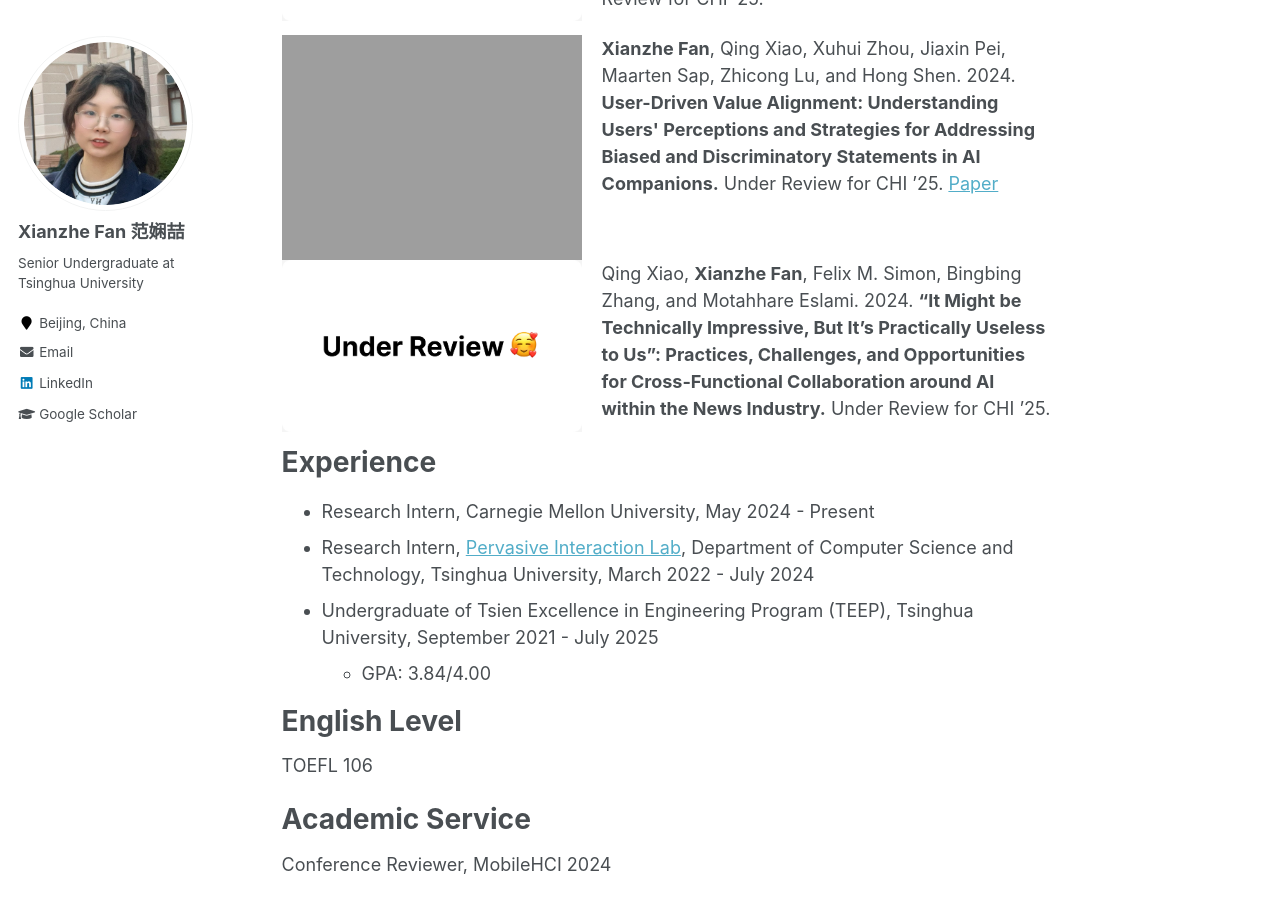
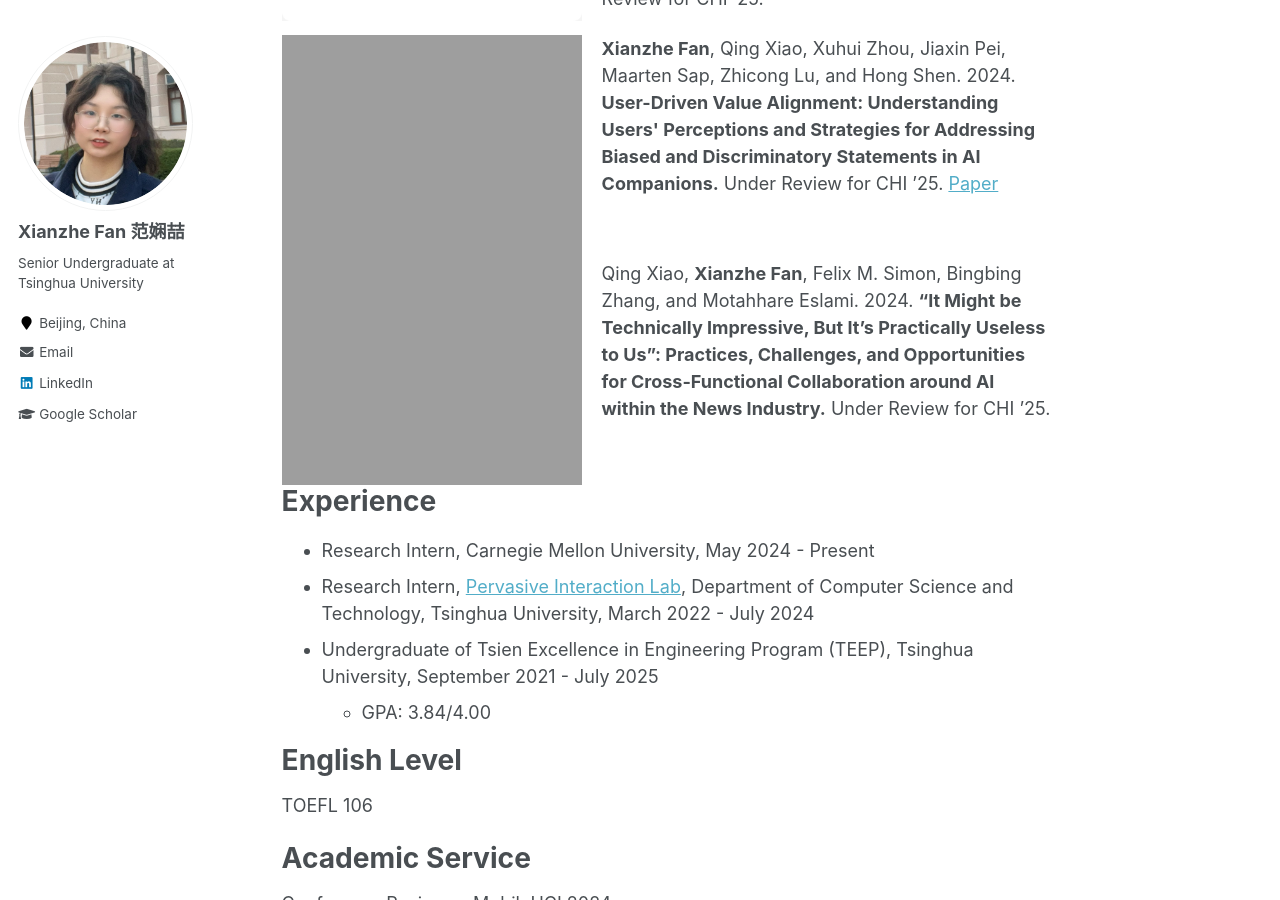
Before and after one commit to XianzheFan/XianzheFan.github.io, a Jekyll site: the page built from _pages/about.md, in a window 1280 px wide and 900 px high, scrolled down 1249 px. Built offline with Jekyll 4.4.1, drawn with Linux system fonts in a browser that asks for light colours.

Commit message:
Add files via upload

```diff
--- a/_pages/about.md
+++ b/_pages/about.md
@@ -45,7 +45,7 @@
   </div>
 </div>
 <div style="display: flex; align-items: flex-start; margin-bottom: 0px;">
-  <img src="https://xianzhefan.github.io/images/under_review.png" alt="paper image" style="width: 300px; margin-right: 20px; margin-top: 0px;">
+  <img src="https://xianzhefan.github.io/images/news1.png" alt="paper image" style="width: 300px; margin-right: 20px; margin-top: 0px;">
   <div>
     <p>Qing Xiao, <strong>Xianzhe Fan</strong>, Felix M. Simon, Bingbing Zhang, and Motahhare Eslami. 2024. <strong>“It Might be Technically Impressive, But It’s Practically Useless to Us”:  Practices, Challenges, and Opportunities for Cross-Functional Collaboration around AI within the News Industry.</strong> Under Review for CHI ’25. </p>
   </div>
```
